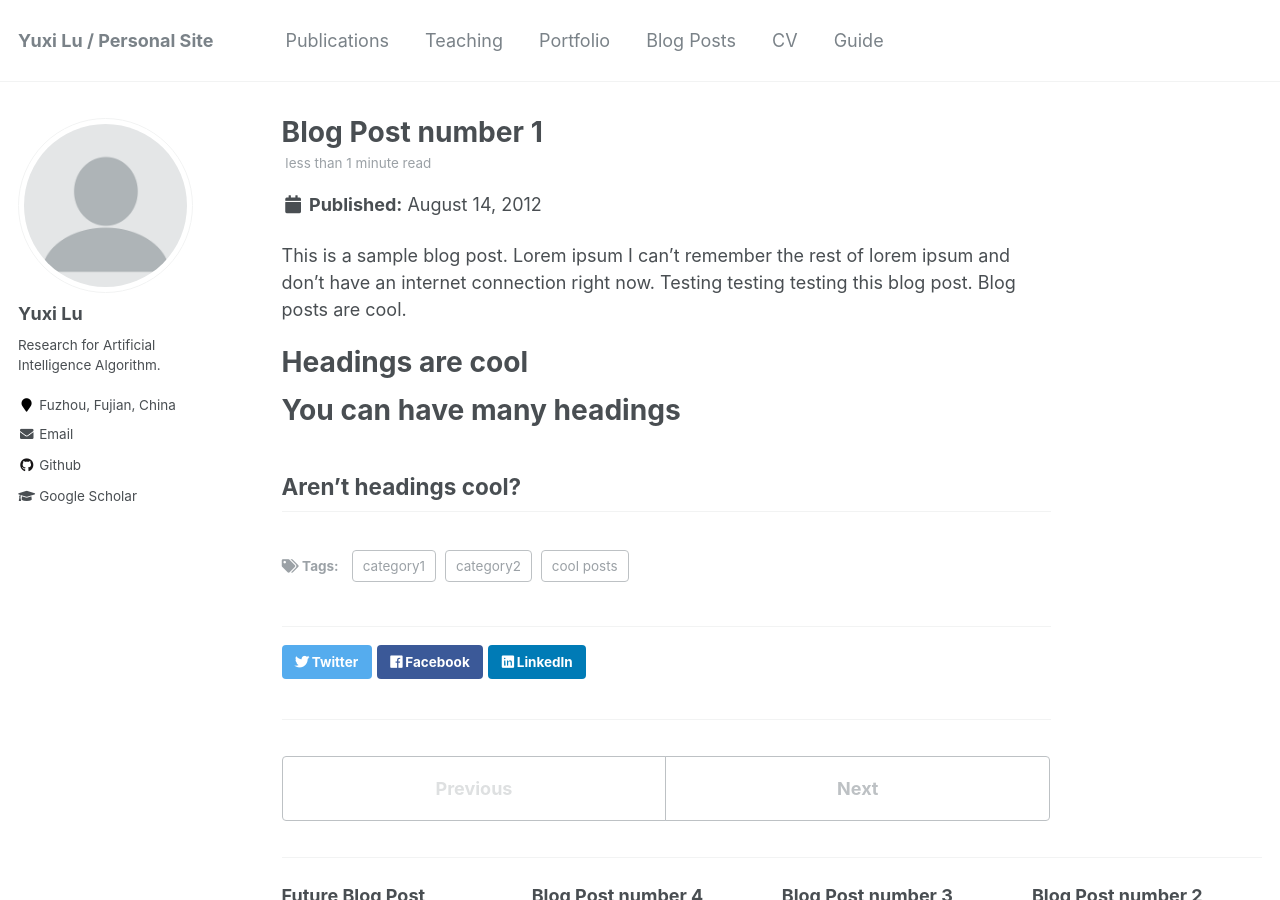
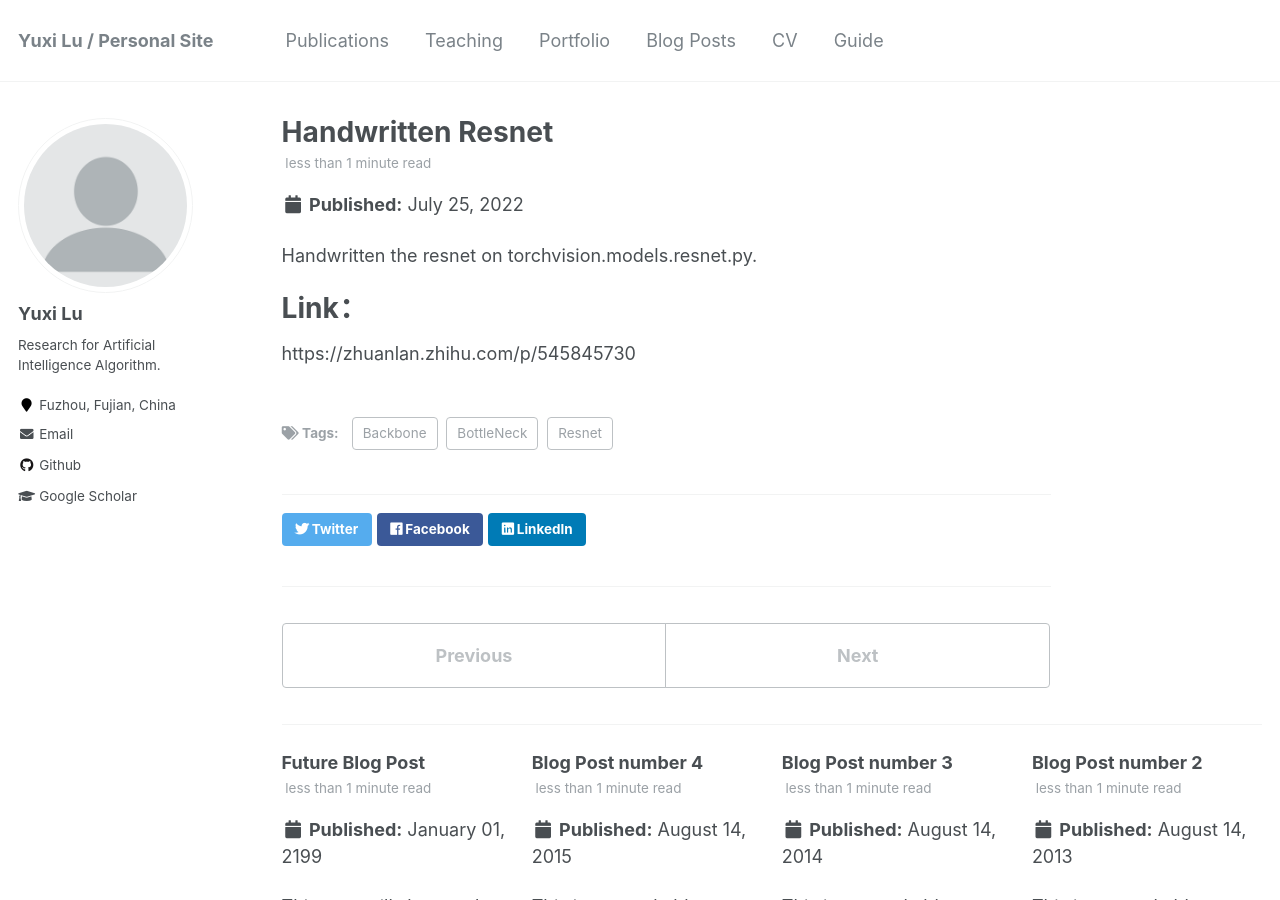
Before and after one commit to divided7/divided7.github.io, a Jekyll site: the page built from _posts/2012-08-14-blog-post-1.md, in a window 1280 px wide and 900 px high. Built offline with Jekyll 4.4.1, drawn with Linux system fonts in a browser that asks for light colours.

Commit message:
Update 2012-08-14-blog-post-1.md

```diff
--- a/_posts/2012-08-14-blog-post-1.md
+++ b/_posts/2012-08-14-blog-post-1.md
@@ -1,20 +1,15 @@
 ---
-title: 'Blog Post number 1'
-date: 2012-08-14
+title: 'Handwritten Resnet'
+date: 2022-07-25
 permalink: /posts/2012/08/blog-post-1/
 tags:
-  - cool posts
-  - category1
-  - category2
+  - Resnet
+  - Backbone
+  - BottleNeck
 ---
 
-This is a sample blog post. Lorem ipsum I can't remember the rest of lorem ipsum and don't have an internet connection right now. Testing testing testing this blog post. Blog posts are cool.
+Handwritten the resnet on torchvision.models.resnet.py.
 
-Headings are cool
+Link：
 ======
-
-You can have many headings
-======
-
-Aren't headings cool?
-------
+https://zhuanlan.zhihu.com/p/545845730
```
